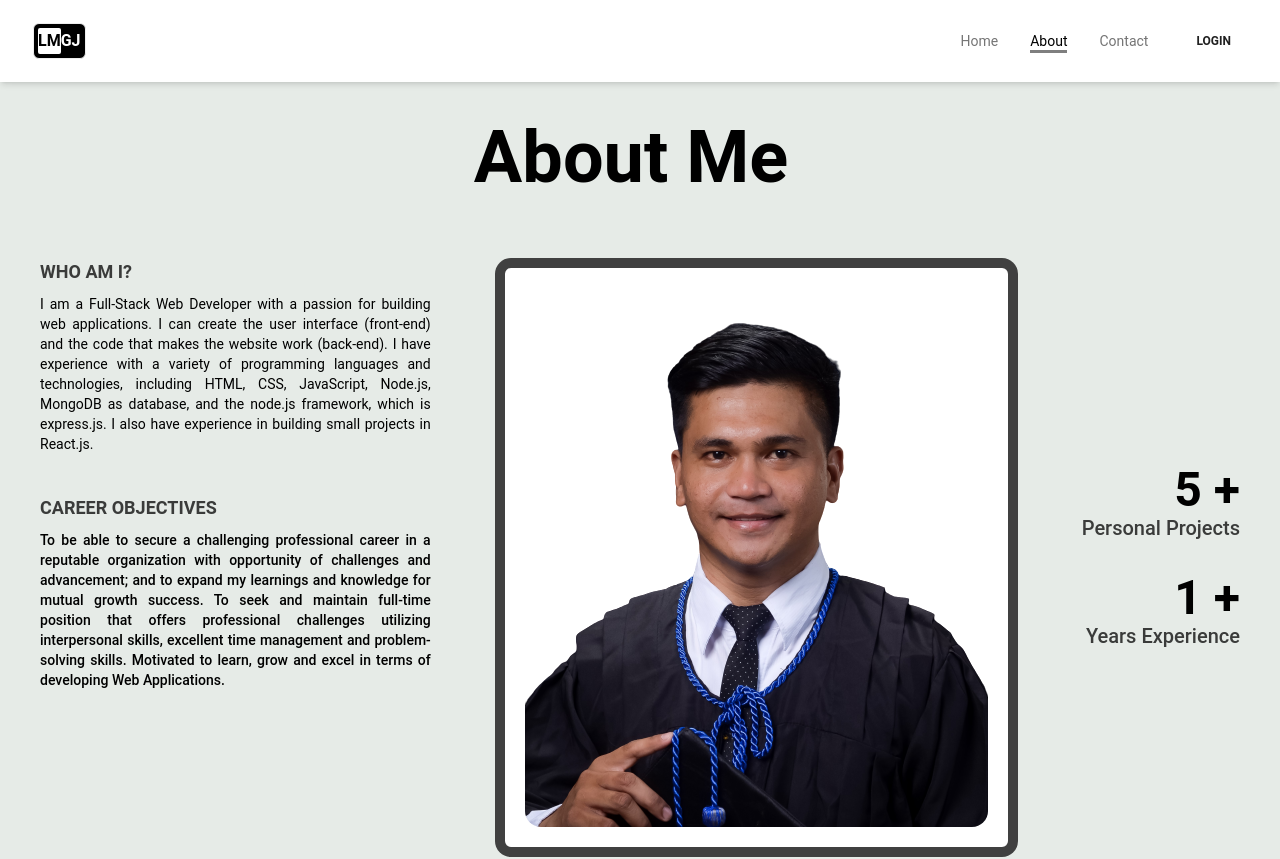
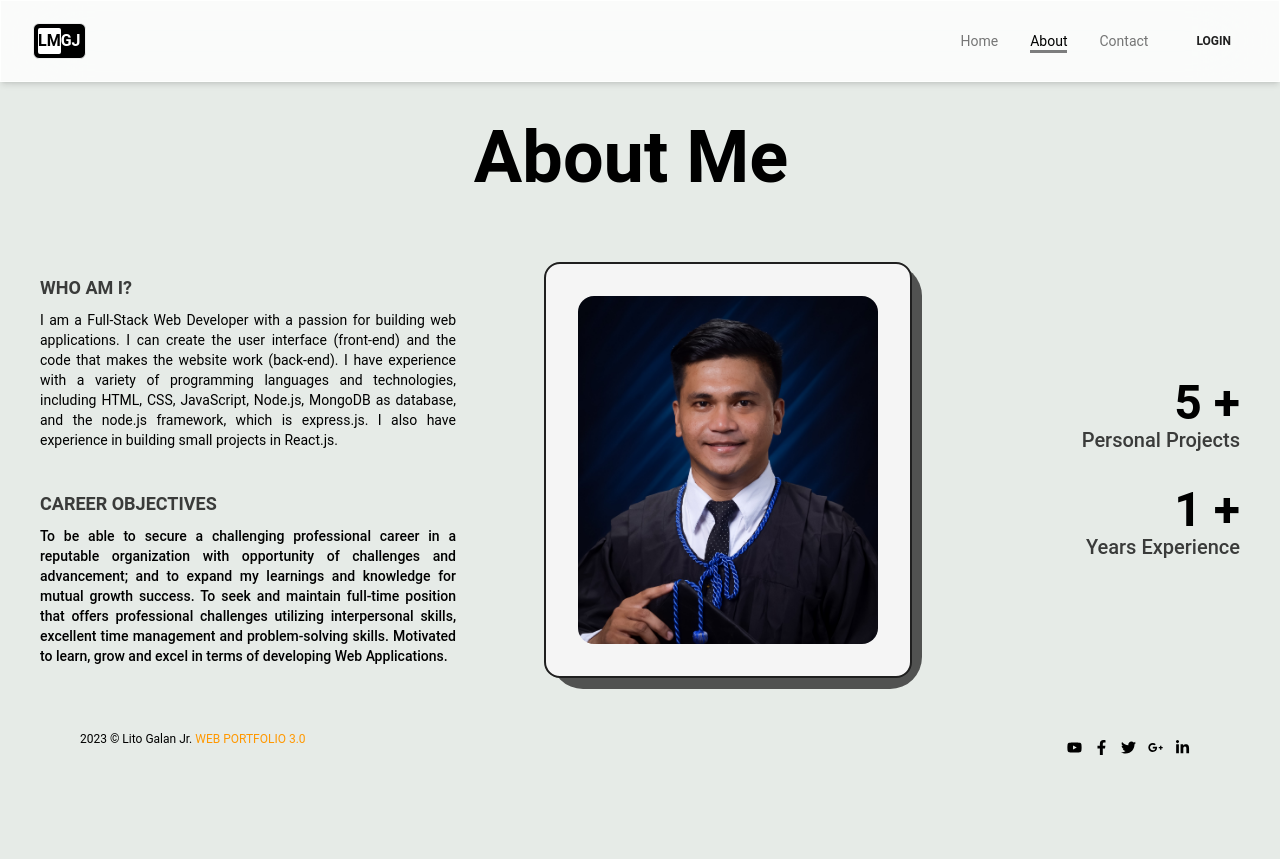
Before and after one commit to lgalan94/web-portfolio-2024, a React (Vite) app: page /about in a window 1280 px wide. Shown: the top 859 px of the page. After the commit the page ends 800 px from the top, so only its background shows below. Built offline with nearby package versions, Linux system fonts and the light colour scheme; the HTML template or start-up script is replaced by a standard one.

Commit message:
done about page

```diff
--- a/index.html
+++ b/index.html
@@ -6,7 +6,7 @@
     <meta name="viewport" content="width=device-width, initial-scale=1.0" />
     <title>LITO WEB PORTFOLIO</title>
   </head>
-  <body>
+  <body class="bg-defaultColor" >
     <div id="root"></div>
     <script type="module" src="/src/main.jsx"></script>
   </body>
--- a/src/components/Layout.jsx
+++ b/src/components/Layout.jsx
@@ -2,10 +2,10 @@ import {
 	Typography
 } from '@material-tailwind/react'
 
-const Layout = ({ children }) => {
+const Layout = ({ children, className="" }) => {
 	return (
 		<div
-			className="w-full h-full bg-defaultColor p-10"
+			className={`${className} w-full h-full `}
 		>
 			{children}
 		</div>
--- a/src/pages/About.jsx
+++ b/src/pages/About.jsx
@@ -1,4 +1,4 @@
-import { AppNavbar, Footer, AnimatedText, Layout } from '../components'
+import { AppNavbar, Footer, AnimatedText,Layout } from '../components'
 import {
 	Typography
 } from "@material-tailwind/react"
@@ -37,11 +37,12 @@ const About = () => {
 		<>
 			<AppNavbar />
 
-					<Layout className="bg-defaultColor p-10">
-						<AnimatedText text="about me" className="pb-16" />
-						<div className="flex lg:flex-row flex-col w-full gap-16">
-						         <div className="flex-col flex-auto lg:w-64 items-start justify-start">
+						<AnimatedText text="about me" className="m-10" />
 
+						<Layout>
+									<div className="flex flex-col lg:flex-row gap-4 lg:gap-12">
+													<div class="flex flex-auto w-full items-center lg:w-64 p-10">
+																<div className="flex flex-col items-start justify-start">
 																 <motion.h2
 																   className="mb-2 text-lg font-bold uppercase text-black/75" >
 																   {`Who am I?`.split('').map((letter, index) => (
@@ -86,37 +87,32 @@ const About = () => {
 																   className="font-medium text-sm text-justify"
 																 >To be able to secure a challenging professional career in a reputable organization with opportunity of challenges and advancement; and to expand my learnings and knowledge for mutual growth success. To seek and maintain full-time position that offers professional challenges utilizing interpersonal skills, excellent time management and problem-solving skills. Motivated to learn, grow and excel in terms of developing Web Applications.
 																 </motion.p>
-
-						         </div>
-
-						         <div className="col-span-3 relative h-max rounded-2xl p-5 border-[10px] border-solid border-black/75 bg-white">
-						         <div className="absolute top-0 -right-3 -z-10 w-[102%] h-[103%] rounded-[2rem] bg"  />
-						            <motion.img
-						              src="pf.png"
-						              alt="profile-img"
-						              className="w-full h-auto rounded-2xl"
-						              initial={{ opacity: 0 }}
-						              animate={{ opacity: 1 }}
-						              exit={{ opacity: 0 }}
-						              transition={{ duration: 2 }}
-						            />
-						         </div>
-
-						         <div className="col-span-2 flex flex-col items-end justify-center">
-
-						          <div className="flex flex-col items-end justify-center mb-8">
-						             <span className="inline-block text-5xl font-bold"><AnimatedNumbers value={5} /> +</span>
-						             <h2 className="text-xl font-medium capitalize text-black/75">Personal Projects</h2>
-						          </div>
-						          <div className="flex flex-col items-end justify-center">
-						             <span className="inline-block text-5xl font-bold"><AnimatedNumbers value={1} /> +</span>
-						             <h2 className="text-xl font-medium capitalize text-black/75" >Years experience</h2>
 																</div>
 											  </div>
 
+											  <div class="flex px-14 lg:px-0 items-center flex-auto w-full lg:w-32">
+			  		         <div className="relative rounded-2xl border-2 border-solid border-dark bg-light p-8">
+			  		           <div className="absolute top-0 -right-3 -z-10 w-[102%] h-[103%] rounded-[2rem] bg-dark/75"  />
+			  		           <img
+			  		             src="profile.jpg"
+			  		             alt="profile-img"
+			  		             className="w-full h-auto rounded-2xl"
+			  		           />
+			  		         </div>
+											  </div>
+
+											  <div class="flex flex-row lg:flex-col justify-center flex-auto items-center lg:items-end w-full lg:w-2 p-10 lg:gap-0 gap-12">
+											    	 <div className="flex flex-col items-center lg:items-end justify-center mb-0 lg:mb-8">
+											    	    <span className="inline-block text-5xl font-bold"><AnimatedNumbers value={5} /> +</span>
+											    	    <Typography variant="h5" className="text-center font-medium capitalize text-black/75">Personal Projects</Typography>
+											    	 </div>
+											    	 <div className="flex flex-col items-center lg:items-end justify-center">
+											    	    <span className="inline-block text-5xl font-bold"><AnimatedNumbers value={1} /> +</span>
+											    	    <Typography variant="h5" className="text-center font-medium capitalize text-black/75" >Years experience</Typography>
+											    	 </div>
+											  </div>
 									</div>
 						</Layout>
-
 
 			<Footer />
 		</>
```
Lines whose indentation alone changed are shown as unchanged.
